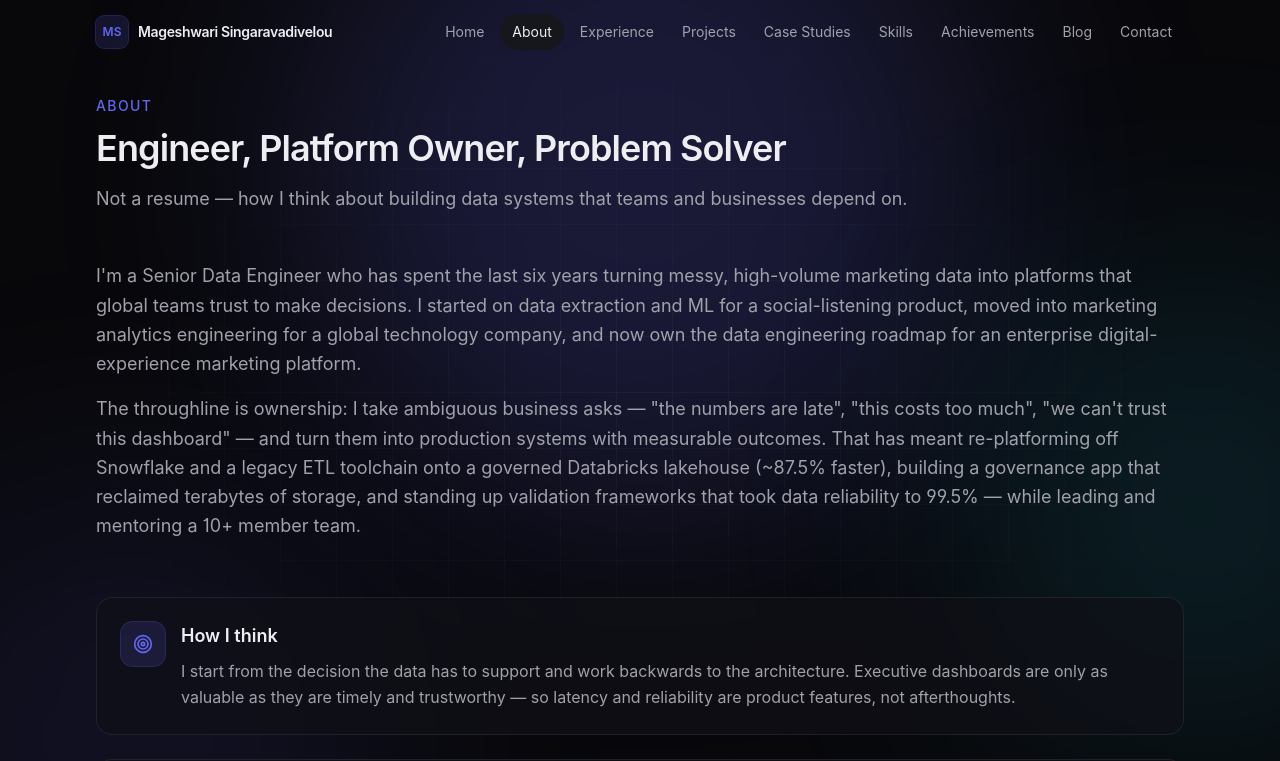
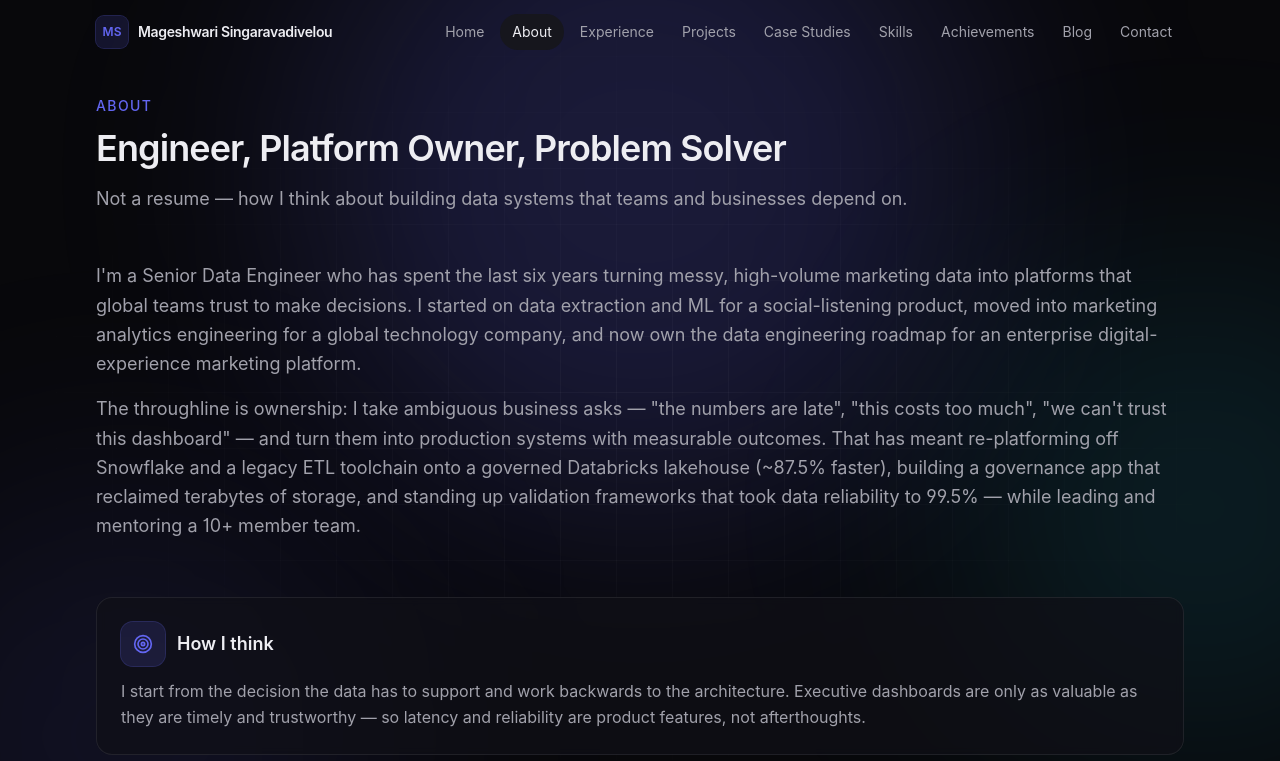
Before and after one commit to MageshwariSingaravadivelou/MageshwariSingaravadivelou.github.io, a Next.js app: page /about in a window 1280 px wide. Shown: the top 761 px of the page. Built offline with nearby package versions, Linux system fonts and the light colour scheme.

Commit message:
ui(about): icon+title in a row, body full-width so tile text aligns like other pages

```diff
--- a/src/app/about/page.tsx
+++ b/src/app/about/page.tsx
@@ -71,15 +71,13 @@ export default function AboutPage() {
           return (
             <Reveal key={p.title} delayIndex={i}>
               <Card hover>
-                <div className="flex items-start gap-4">
+                <div className="mb-3 flex items-center gap-3">
                   <span className="grid h-11 w-11 shrink-0 place-items-center rounded-xl bg-accent/15 text-accent ring-1 ring-accent/30">
                     <Icon className="h-5 w-5" />
                   </span>
-                  <div>
-                    <h3 className="text-lg font-semibold text-fg">{p.title}</h3>
-                    <p className="mt-2 leading-relaxed text-fg-muted">{p.body}</p>
-                  </div>
+                  <h3 className="text-lg font-semibold text-fg">{p.title}</h3>
                 </div>
+                <p className="leading-relaxed text-fg-muted">{p.body}</p>
               </Card>
             </Reveal>
           );
```
